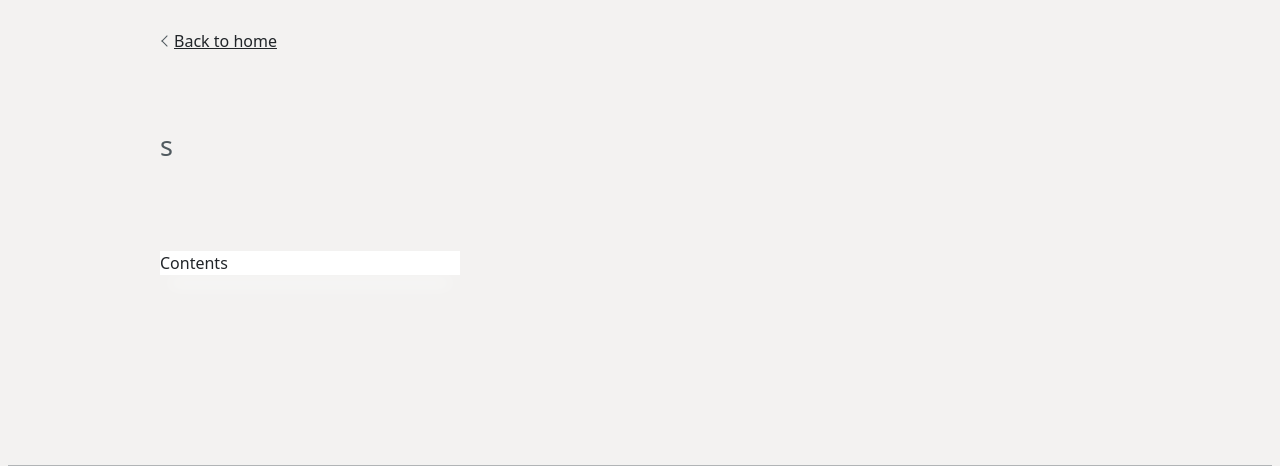
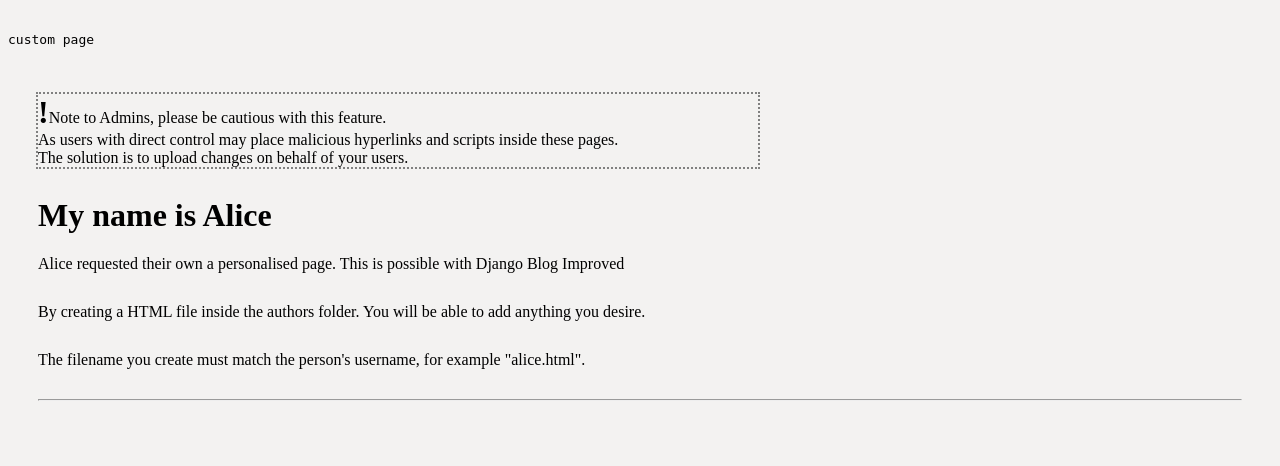
Before and after one commit to CameronNicolson/django-blog-improved, a Django app: template blog_improved/templates/blog_improved/pages/authors/alice.html in a window 1280 px wide. Shown: the part 99-565 px from the top of the page. Run offline with Django 3.2, Linux system fonts and the light colour scheme; the template is opened without the code that fills it, so the values that code supplies are empty; parts of the project's set-up code (start-up, migrations or seed data) failed here and were passed over.

Commit message:
copy in alice example updated
alice.html includes a few paragraphs about the custom author page feature. This is commit is meant to highlight the potential of overriding the default author page, in a fun way.

```diff
--- a/blog_improved/templates/blog_improved/pages/authors/alice.html
+++ b/blog_improved/templates/blog_improved/pages/authors/alice.html
@@ -1,8 +1,37 @@
-{% extends "pages/author.html" %}
+{% extends "blog_improved/pages/author.html" %}
+{% block content %}
 <code>custom page</code>
+<style>
+ main {
+   padding: 30px;
+ }
+ p {
+   max-width: 720px;
+   margin-bottom: 30px;
+ }
+ .important {
+   outline: 2px dotted grey;
+ }
+ .important:before {
+   content: "!";
+   font-size: 32px;
+   font-weight: bold;
+ }
+</style>
+<main role="main">
+
+<p class="important exclam-mar">Note to Admins, please be cautious with this feature.
+<br>As users with direct control may place malicious hyperlinks and scripts inside these pages.
+<br>The solution is to upload changes on behalf of your users.</p>
 <h1> My name is Alice</h1>
+<p> Alice requested their own a personalised page. This is possible with Django Blog Improved</p>
+<p>By creating a HTML file inside the authors folder. You will be able to add anything you desire. </p>
+<p> The filename you create must match the person's username, for example "alice.html".</p>
+<hr>
 {% for user, profile in profile %}
 {{ user.username }}
 {{ user.id }}
 {{ profile.bio }}
 {% endfor %}
+</main>
+{% endblock content %}
```
